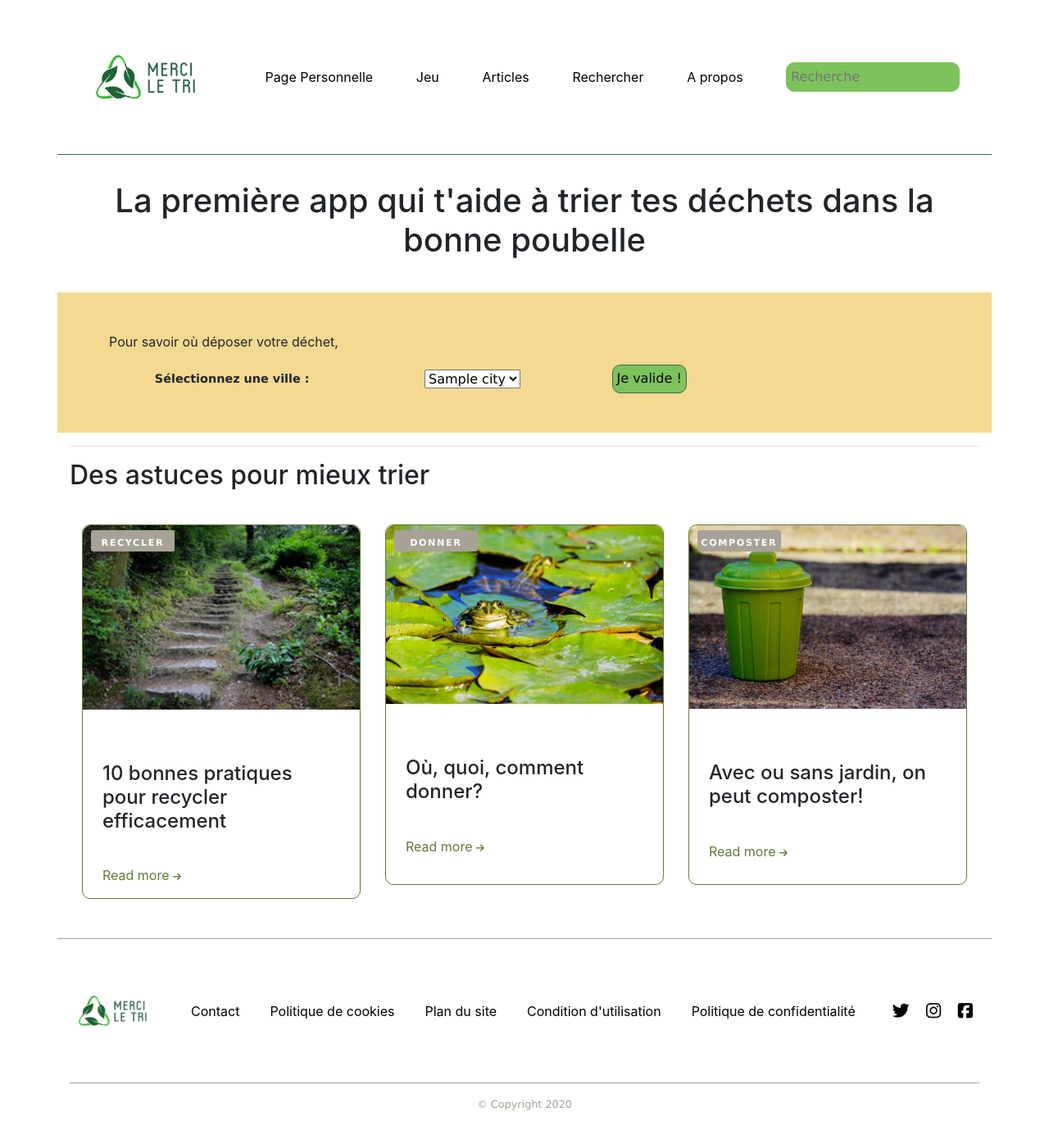
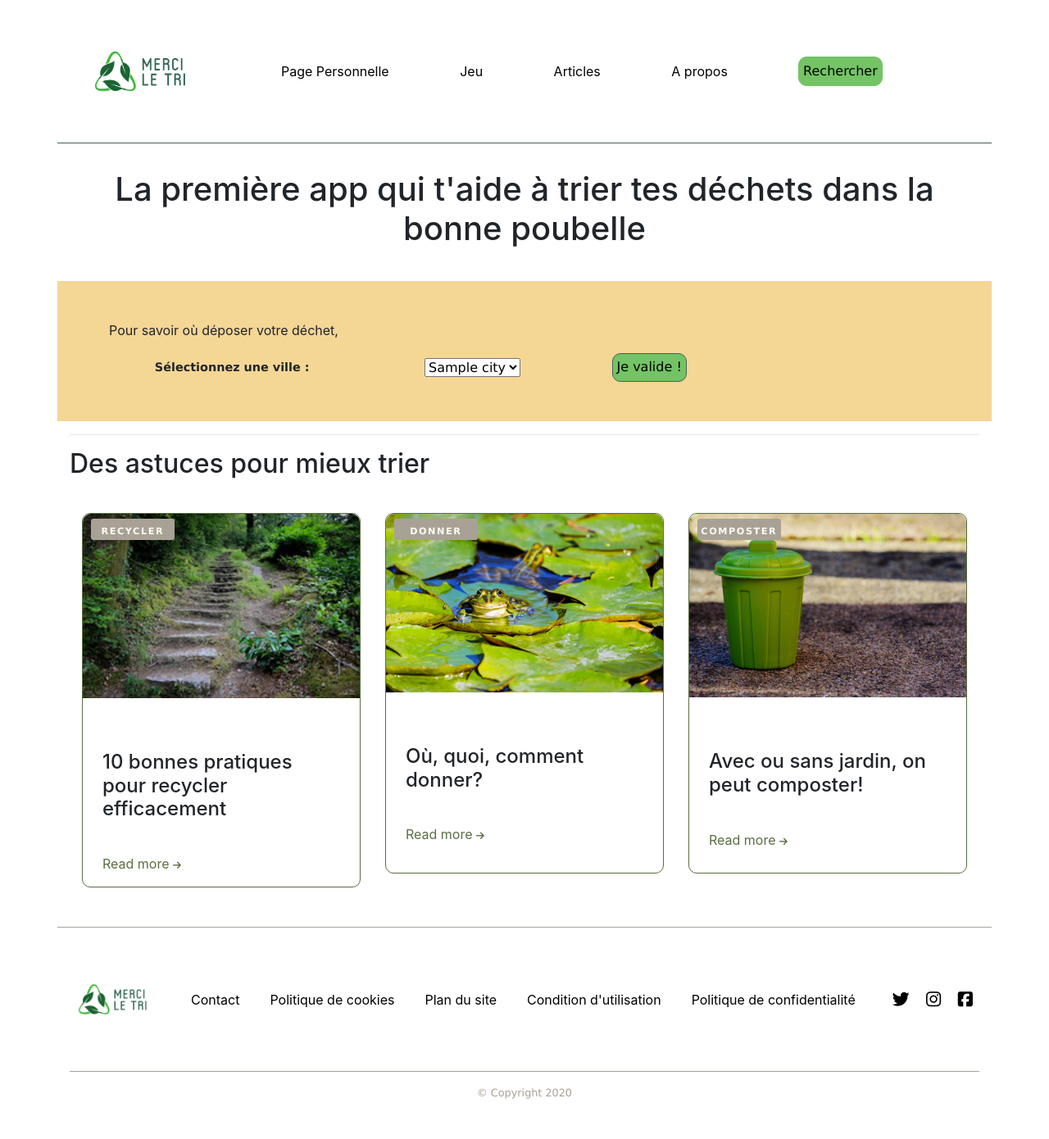
Before and after one commit to Aurelia61/Project_3, a Django app: page / in a window 1280 px wide. Shown: the whole page at 82% size. After the commit the page ends 1341 px from the top, so only its background shows below. Run offline with Django 3.2, Linux system fonts and the light colour scheme; tables that the repository leaves empty hold one stand-in row (values such as "Sample post"); some libraries are stand-ins or nearby versions.

Commit message:
[IMP] color + css

```diff
--- a/merciletri/blog/static/blog/style.css
+++ /dev/null
@@ -1,3 +0,0 @@
-/* body{
-    background-color: greenyellow;
-} */
--- a/merciletri/home/static/home/home.css
+++ b/merciletri/home/static/home/home.css
@@ -5,12 +5,14 @@
 }
 
 :root{
---darkGreen:#366859;
---green:#64793B;
---lightGreen:#7DC35B;
---beige:#F4D990;
---grey:#A8A196;
---brown:#6D6653;
+--stromboli:#406356;
+--green:#5a6e41;
+--mantis:#74c365;
+--sunglow:#FFC53E;
+--splash:#f4d695;
+--floral: #fffbf4;
+--cloudy:#A8A196;
+--crocodile:#6D6653;
 }
 
 body{
@@ -18,12 +20,12 @@ body{
 }
 a{
     text-decoration: none;
-    color:#366859;
+    color: var(--stromboli);
 }
 
 /*nav*/
 #nav{
-    border-bottom:1px solid #366859;
+    border-bottom:1px solid var(--stromboli);
 }
 .navbar-nav{
     justify-content: space-between;
@@ -42,17 +44,21 @@ a{
     transition: all 0.3s ease-in-out;
 }
 .nav-link:hover{
-    color: #7DC35B;
+    color: var(--mantis);
 }
 .search{
     border-radius: 10px;
     padding: 0.3rem;
-    border: #7DC35B solid 1px;
+    border: var(--mantis) solid 1px;
     transition: all 0.1s linear;
+}
+.search:hover{
+    background :var(--stromboli);
+    color: var(--floral);
 }
 .search:focus{
     outline:none;
-    border: #366859 solid 2px;
+    border:var(--stromboli) solid 2px;
 }
 
 /* title */
@@ -99,7 +105,7 @@ a{
 }
 .card-img-icon{
     position: absolute;
-    background-color: #A8A196;
+    background-color: var(--cloudy);
     width: 30%;
     border-radius: 3px;
     padding: 0.05rem 0.1rem;
@@ -109,7 +115,7 @@ a{
 .card-img-icon-text{
     text-transform: uppercase;
     font-family: Verdana, Geneva, Tahoma, sans-serif;
-    color: white;
+    color: var(--floral);
     font-size: 0.7rem;
     letter-spacing: 0.1rem;
     font-weight: 600;
@@ -129,7 +135,7 @@ a{
 }
 .card-infos-button:hover{
     text-decoration: none;
-    color: var(--lightGreen);
+    color: var(--mantis);
 }
 .arrow{
     font-size:0.7rem;
@@ -137,7 +143,7 @@ a{
 
 /* form */
 #form{
-    background-color: var(--beige);
+    background-color: var(--splash);
     padding: 3rem;
 }
 form{
@@ -156,11 +162,11 @@ fieldset{
     margin: 1rem;
 }
 input{
-    background-color: var(--lightGreen);
+    background-color: var(--mantis);
     /* width: 100%; */
     border-radius: 10px;
     padding: 0.3rem;
-    border: #366859 solid 1px;
+    border: var(--stromboli) solid 1px;
     outline: none;
 }
 label{
@@ -176,26 +182,26 @@ button{
     border-radius: 5px;
     text-transform: uppercase;
     border: none;
-    background-color: var(--darkGreen);
-    color: white;
+    background-color: var(--stromboli);
+    color: var(--floral);
     transition: all 0.2s linear;
 }
 button:hover{
-    background-color: #64793B;
-    border:2px solid white;
+    background-color: var(--green);
+    border:2px solid var(--floral);
 }
 
 /* footer */
 #footer{
     margin-top: 3rem;
-    border-top: 1px solid var(--grey);
+    border-top: 1px solid var(--cloudy);
 }
 .footer{
     display: flex;
     justify-content: space-between;
     align-items: center;
     padding: 2rem 0;
-    border-bottom: 1px solid var(--grey);
+    border-bottom: 1px solid var(--cloudy);
 }
 .footer-logo{
     width: 10%;
@@ -209,7 +215,7 @@ width: 100%;
 }
 .footer-link:hover{
     text-decoration: none;
-    color: var(--lightGreen);
+    color: var(--mantis);
 }
 .footer-icon{
     font-size: 1.3rem;
@@ -218,7 +224,7 @@ width: 100%;
 .copyright{
     padding: 1rem 0;
     text-align: center;
-    color: var(--grey);
+    color: var(--cloudy);
     font-family: Verdana, Geneva, Tahoma, sans-serif;
     font-size: 0.8rem;
 }
--- a/merciletri/home/templates/home/main_layout.html
+++ b/merciletri/home/templates/home/main_layout.html
@@ -43,10 +43,9 @@
                                 <a class="navbar-item nav-link" href="/private/">Page Personnelle</a>
                                 <a class="navbar-item nav-link" href="/game/">Jeu</a>
                                 <a class="navbar-item nav-link" href="/blog/">Articles</a>
-                                <a class="navbar-item nav-link" href="/search/">Rechercher</a>
                                 <a class="navbar-item nav-link" href="#">A propos</a>
-                                <form class="navbar-form navbar-item nav-link">
-                                    <input type="text" class="input-smform-control2 search" placeholder="Recherche">
+                                <form action="/search/" class="navbar-form navbar-item nav-link">
+                                    <input type="submit" class="input-smform-control2 search" value="Rechercher">
                                 </form>
                             </div>
                         </div>
```
